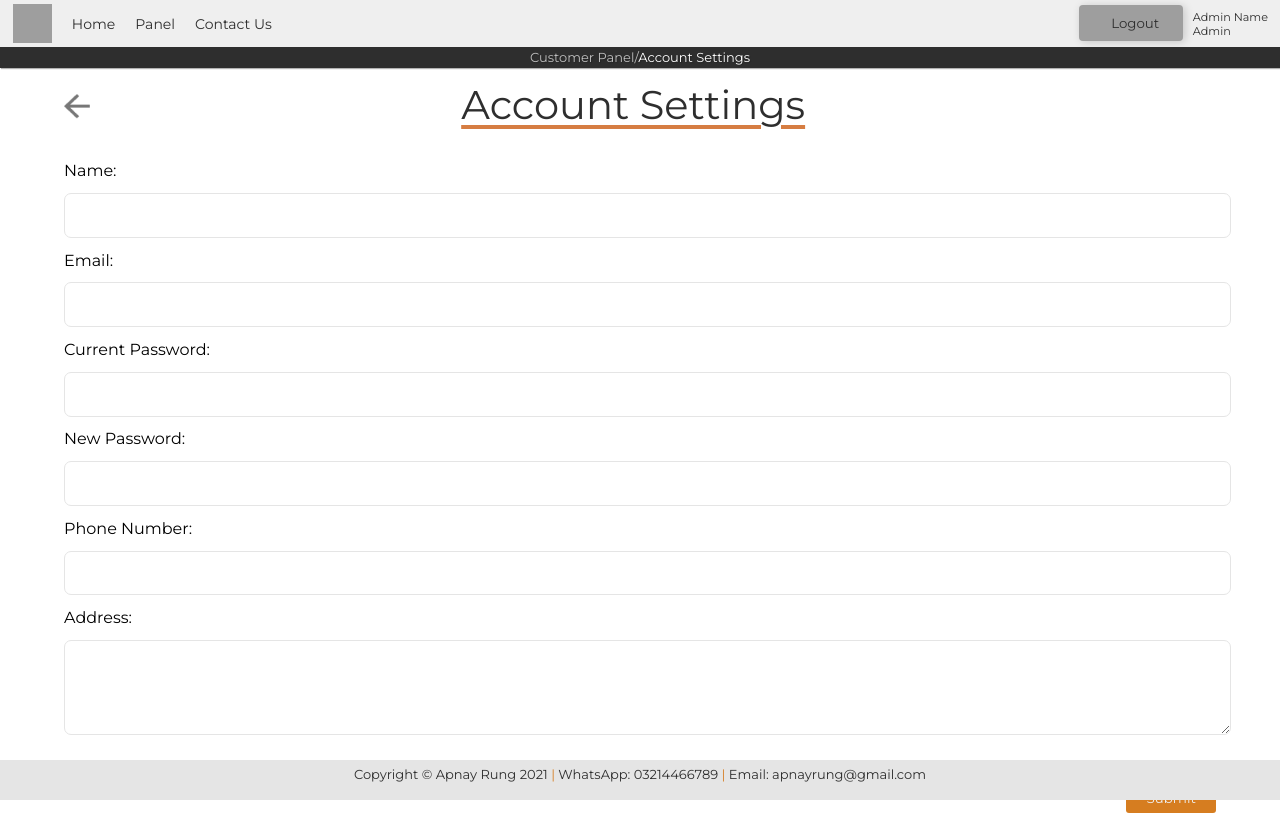
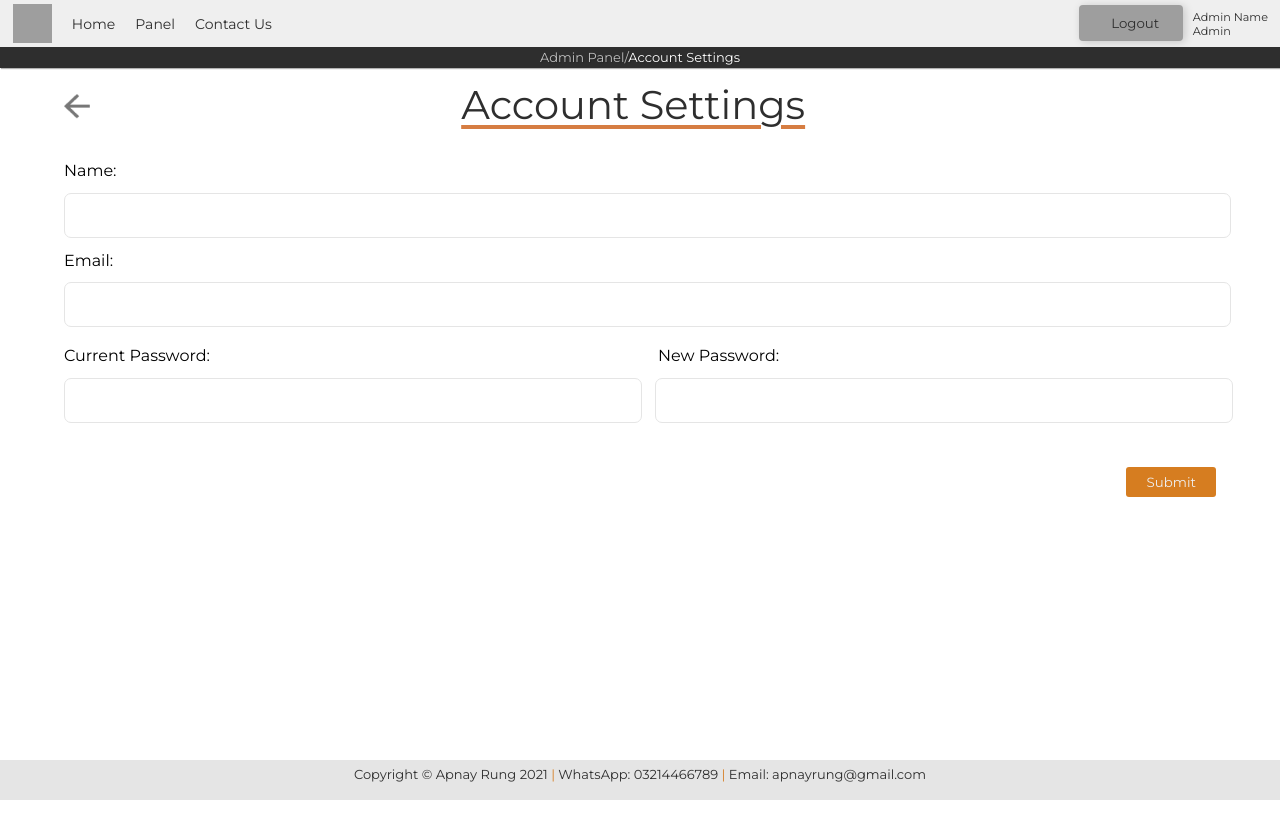
Before and after one commit to vafabatool/apnay-rung-frontend, a React (Create React App) app: page / in a window 1280 px wide. Built offline with nearby package versions, Linux system fonts and the light colour scheme; grey boxes are pictures that could not be loaded.

Commit message:
Updated Admin and Seller Settings page The password fields have been updated to span only half of the page to make the look more modern. Half for Current Pass and half for New Pass.

```diff
--- a/src/AdminSettings.js
+++ b/src/AdminSettings.js
@@ -57,21 +57,26 @@
           onChange={handleEmail}
         ></input>
         <br />
-        <p className="label-form">Current Password:</p>
+        <br />
+        <span>
+          <label className="label-form-cp">Current Password:</label>
+          <label className="label-form-np">New Password:</label>
+        </span>
+        <br />
+        <span>
           <input
-          className="input-form"
+            className="input-form-cp"
             type="text"
             value={currPass}
             onChange={handleCurrPass}
           ></input>
-        <br />
-        <p className="label-form">New Password:</p>
           <input
-          className="input-form"
+            className="input-form-np"
             type="text"
             value={newPass}
             onChange={handleNewPass}
           ></input>
+        </span>
       </form>
       <br />
       <input type="submit" className="submit-button" value="Submit"></input>
--- a/src/App.js
+++ b/src/App.js
@@ -1,17 +1,17 @@
 import "./styles.css";
 import AdminSettings from "./AdminSettings";
-import ViewSellers from "./ViewSellers";
-import CustomerNavBar from "./CustomerNavbar";
-import SellerNavbar from "./SellerNavbar";
-import Notifications from "./Notifications";
+// import ViewSellers from "./ViewSellers";
+// import CustomerNavBar from "./CustomerNavbar";
+// import SellerNavbar from "./SellerNavbar";
+// import Notifications from "./Notifications";
 // import QueryForms from "./QueryForms";
 // import ViewOrders from "./ViewOrders";
 // import ViewAllProducts from "./ViewAllProducts";
-import Inventory from "./Inventory";
-import ApproveSellers from "./ApproveSellers";
-import Tutorials from "./Tutorials";
-import UpdateProduct from "./UpdateProduct";
-import AddProduct from "./AddProduct";
+// import Inventory from "./Inventory";
+// import ApproveSellers from "./ApproveSellers";
+// import Tutorials from "./Tutorials";
+// import UpdateProduct from "./UpdateProduct";
+// import AddProduct from "./AddProduct";
 // import Product from "./Product";
 // import ViewCustomers from "./ViewCustomers";
 // import ShoppingCart from "./ShoppingCart";
@@ -21,8 +21,8 @@
 export default function App() {
   return (
     <div className="App">
-      {/* <AdminSettings /> */}
-      <CustomerSettings />
+      <AdminSettings />
+      {/* <CustomerSettings /> */}
       {/* <CustomerSettings /> */}
       {/* <ShoppingCart /> */}
       {/* <Notifications /> */}
--- a/src/CustomerSettings.js
+++ b/src/CustomerSettings.js
@@ -67,21 +67,26 @@
           onChange={handleEmail}
         ></input>
         <br />
-        <p className="label-form">Current Password:</p>
+        <br />
+        <span>
+          <label className="label-form-cp">Current Password:</label>
+          <label className="label-form-np">New Password:</label>
+        </span>
+        <br />
+        <span>
           <input
-          className="input-form"
+            className="input-form-cp"
             type="text"
             value={currPass}
             onChange={handleCurrPass}
           ></input>
-        <br />
-        <p className="label-form">New Password:</p>
           <input
-          className="input-form"
+            className="input-form-np"
             type="text"
             value={newPass}
             onChange={handleNewPass}
           ></input>
+        </span>
         <br />
         <p className="label-form">Phone Number:</p>
         <input
--- a/src/styles.css
+++ b/src/styles.css
@@ -227,21 +227,6 @@
 }
 .admin-email {
   margin-left: 5%;
-}
-#admin-curr-pwd-pwd {
-  width: 44.8%;
-  margin-left: 5%;
-}
-#admin-curr-pwd-label {
-  margin-left: 5%;
-  width: 28.5%;
-}
-#admin-new-pwd-pwd {
-  width: 44.8%;
-  margin-left: 0%;
-}
-#admin-new-pwd-label {
-  margin-left: 14.5%;
 }
 
 #submit-button {
@@ -513,6 +498,37 @@
 }
 .form-product {
   margin-top: 1%;
+}
+.label-form-cp {
+  text-align: left;
+  margin-left: 5%;
+  margin-top: 1%;
+}
+.label-form-np {
+  margin-left: 35%;
+  text-align: left;
+  margin-top: 1%;
+}
+.input-form-cp {
+  width: 44%;
+  margin-left: 5%;
+  justify-content: left;
+  height: 30px;
+  margin-top: 1%;
+  padding: 0.5%;
+  border-radius: 7px;
+  border: 1px solid #e5e5e5;
+}
+.input-form-np {
+  width: 44%;
+  margin-left: 1%;
+  justify-content: left;
+  height: 30px;
+  margin-top: 1%;
+  padding: 0.5%;
+  border-radius: 7px;
+  border: 1px solid #e5e5e5;
+  display: inline-block;
 }
 .label-form {
   text-align: left;
```
Lines whose indentation alone changed are shown as unchanged.
